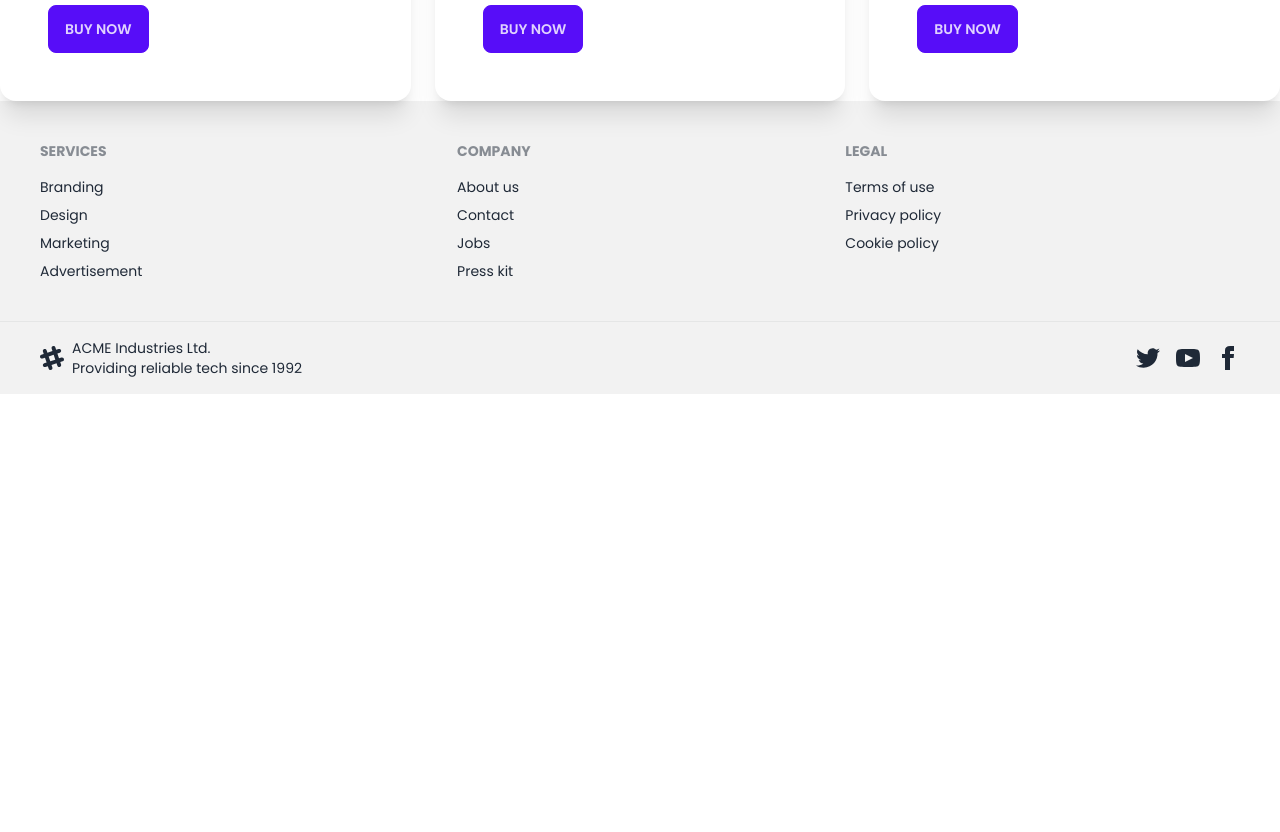
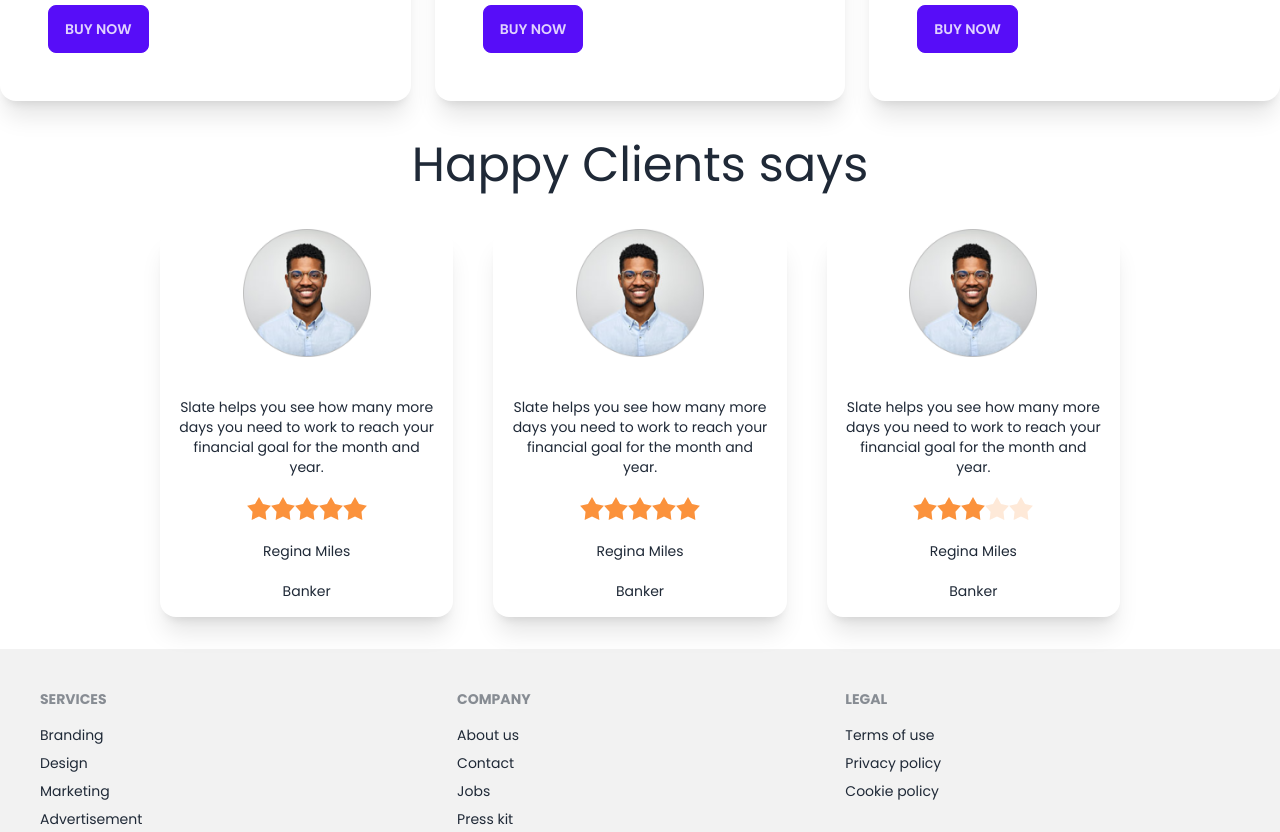
Before and after one commit to Asif3359/biker-zone-Deisy, a plain HTML site: page index.html in a window 1280 px wide. Shown: the part 1639-2471 px from the top of the page. Before the commit the page ends 2033 px from the top, so only its background shows below. Drawn offline with nearby package versions, Linux system fonts and the light colour scheme.

```diff
--- a/index.html
+++ b/index.html
@@ -18,6 +18,12 @@
     <style>
         body{
             font-family: 'Poppins', sans-serif;
+        }
+        nav,
+        .bike-slider,
+        main{
+          max-width: 1400px;
+          margin: auto;
         }
     </style>
 
@@ -56,7 +62,7 @@
         </nav>
  <!-- banner slider start  -->
         <section>
-            <div class="carousel w-full">
+            <div class="carousel w-full ">
                 <div id="slide1" class="carousel-item relative w-full">
                   <div class="flex flex-col md:flex-row justify-start md:justify-between items-center p-2 md:p-20 bg-[#dd72faac] w-full h-fit">
                     <div class=" p-2 md:p-4 space-y-5">
@@ -170,8 +176,71 @@
                   </div>
             </div>
         </section>
+<!-- happy clients  -->
+        <section class="mt-10">
+          <div>
+            <h2 class="text-center text-5xl m-10">Happy Clients says</h2>
+            <div class="grid grid-cols-3 gap-10 w-3/4 m-auto ">
+              <div class="card card-compact w-full bg-base-100 shadow-xl space-y-6">
+                <figure><img class="w-32" src="./images/others/user-1.png "  alt="Shoes" /></figure>
+                <div class="card-body space-y-3">
+                  <p class="text-center">Slate helps you see how
+                    many more days you need
+                    to work to reach your financial
+                    goal for the month and year.</p>
+                    <div class="rating justify-center">
+                      <input type="radio" name="rating-2" class="mask mask-star-2 bg-orange-400" />
+                      <input type="radio" name="rating-2" class="mask mask-star-2 bg-orange-400" checked />
+                      <input type="radio" name="rating-2" class="mask mask-star-2 bg-orange-400" />
+                      <input type="radio" name="rating-2" class="mask mask-star-2 bg-orange-400" />
+                      <input type="radio" name="rating-2" class="mask mask-star-2 bg-orange-400" />
+                    </div>
+                    <p class="text-center">Regina Miles</p>
+                    <h2 class="text-center ">Banker</h2>
+                </div>
+              </div>
+              <div class="card card-compact w-full bg-base-100 shadow-xl space-y-6">
+                <figure><img class="w-32" src="./images/others/user-1.png "  alt="Shoes" /></figure>
+                <div class="card-body space-y-3">
+                  <p class="text-center">Slate helps you see how
+                    many more days you need
+                    to work to reach your financial
+                    goal for the month and year.</p>
+                    <div class="rating justify-center">
+                      <input type="radio" name="rating-2" class="mask mask-star-2 bg-orange-400" />
+                      <input type="radio" name="rating-2" class="mask mask-star-2 bg-orange-400"  />
+                      <input type="radio" name="rating-2" class="mask mask-star-2 bg-orange-400" />
+                      <input type="radio" name="rating-2" class="mask mask-star-2 bg-orange-400" checked/>
+                      <input type="radio" name="rating-2" class="mask mask-star-2 bg-orange-400" />
+                    </div>
+                    <p class="text-center">Regina Miles</p>
+                    <h2 class="text-center ">Banker</h2>
+                </div>
+              </div>
+              <div class="card card-compact w-full bg-base-100 shadow-xl space-y-6">
+                <figure><img class="w-32" src="./images/others/user-1.png "  alt="Shoes" /></figure>
+                <div class="card-body space-y-3">
+                  <p class="text-center">Slate helps you see how
+                    many more days you need
+                    to work to reach your financial
+                    goal for the month and year.</p>
+                    <div class="rating justify-center">
+                      <input type="radio" name="rating-2" class="mask mask-star-2 bg-orange-400" />
+                      <input type="radio" name="rating-2" class="mask mask-star-2 bg-orange-400"  />
+                      <input type="radio" name="rating-2" class="mask mask-star-2 bg-orange-400"checked />
+                      <input type="radio" name="rating-2" class="mask mask-star-2 bg-orange-400" />
+                      <input type="radio" name="rating-2" class="mask mask-star-2 bg-orange-400" />
+                    </div>
+                    <p class="text-center">Regina Miles</p>
+                    <h2 class="text-center ">Banker</h2>
+                </div>
+              </div>
+
+            </div>
+          </div>
+        </section>
     </main>
-    <footer class="footer p-10 bg-base-200 text-base-content">
+    <footer class="footer p-10 bg-base-200 text-base-content mt-8">
         <div>
           <span class="footer-title">Services</span>
           <a class="link link-hover">Branding</a>
@@ -205,6 +274,7 @@
             <a><svg xmlns="http://www.w3.org/2000/svg" width="24" height="24" viewBox="0 0 24 24" class="fill-current"><path d="M9 8h-3v4h3v12h5v-12h3.642l.358-4h-4v-1.667c0-.955.192-1.333 1.115-1.333h2.885v-5h-3.808c-3.596 0-5.192 1.583-5.192 4.615v3.385z"></path></svg></a>
           </div>
         </div>
+
       </footer>
 
 </body>
```
Also changed, not shown: images/icons/arrow-right-circle.svg (added).
